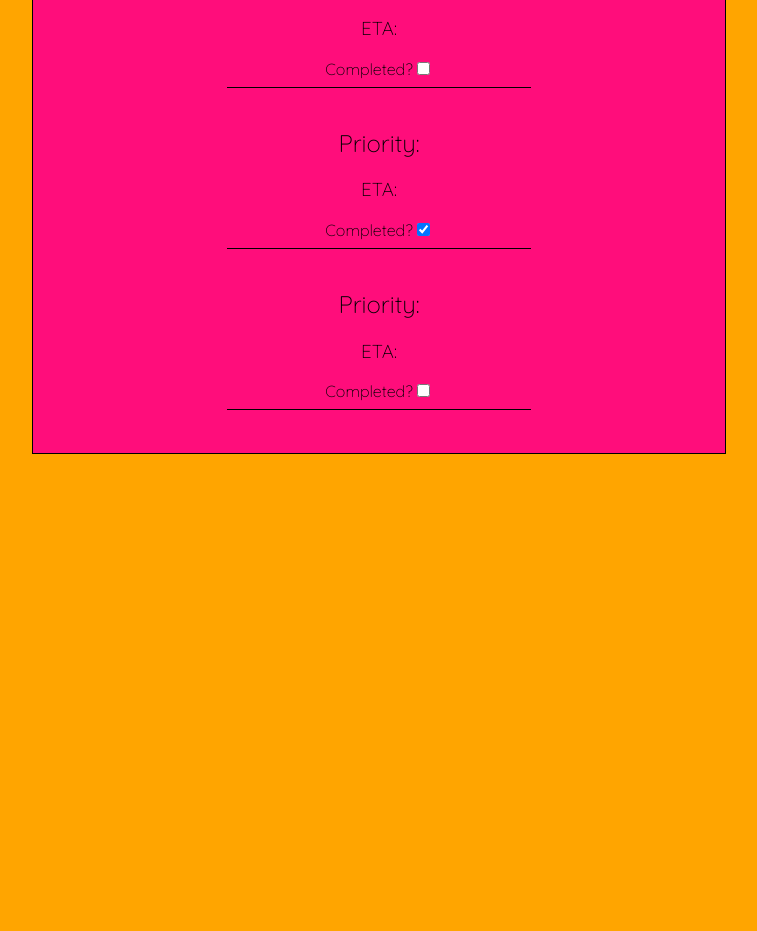
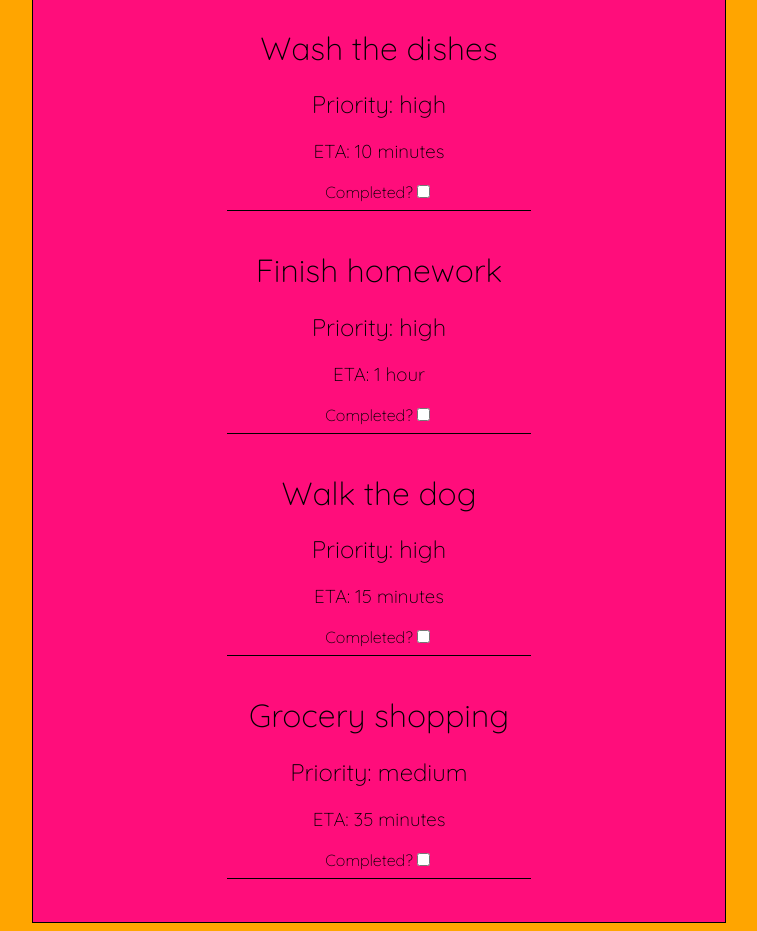
Before and after one commit to mrCamilo/React-To-Do-List-App, a React (Create React App) app: page / in a window 1280 px wide. Shown: the part 360-1291 px from the top of the page, without its empty margins (261-1018 px from the left). Before the commit the page ends 822 px from the top, so only its background shows below. Built offline with nearby package versions, Linux system fonts and the light colour scheme.

Commit message:
finalized style

```diff
--- a/src/components/App.js
+++ b/src/components/App.js
@@ -19,7 +19,10 @@ class App extends Component {
             const updatedToDos = prevState.todos.map(todo=>{
                 if (todo.id === id)
                 {
-                    todo.completed = !todo.completed
+                    return {
+                        ...todo,
+                        completed: !todo.completed
+                    }
                 }
                 return todo
             })
--- a/src/components/ToDo.js
+++ b/src/components/ToDo.js
@@ -2,10 +2,14 @@ import React from 'react'
 
 
 function ToDo(props){
+    const crossOffTask = {
+        textDecoration: "line-through"
+    }
+
     return  <form className ="toDo">
-                <h1>{props.name}</h1>
-                <h2>Priority: {props.priority}</h2>
-                <h3>ETA: {props.ETA}</h3>
+                <h1 style={props.tasks.completed ? crossOffTask: null}>{props.tasks.name}</h1>
+                <h2>Priority: {props.tasks.priority}</h2>
+                <h3>ETA: {props.tasks.ETA}</h3>
                 <div className = "taskIsDone">
                     Completed?
                 <input type = "checkbox" checked= {props.tasks.completed} onChange={() => props.handleChange(props.tasks.id)}/>
--- a/src/toDoData.js
+++ b/src/toDoData.js
@@ -4,7 +4,7 @@ export default [
         name: 'Take out the trash',
         priority: 'low',
         ETA: '5 minutes',
-        completed: true
+        completed: false
     },
     {
         id: 2,
@@ -15,10 +15,10 @@ export default [
     },
     {
         id: 3,
-        name: 'Complete homework',
+        name: 'Finish homework',
         priority: 'high',
         ETA: '1 hour',
-        completed: true
+        completed: false
     },
     {
         id: 4,
@@ -26,5 +26,12 @@ export default [
         priority: 'high',
         ETA: '15 minutes',
         completed: false
+    },
+    {
+        id: 5,
+        name: "Grocery shopping",
+        priority: 'medium',
+        ETA: '35 minutes',
+        completed: false
     }
 ]
```
